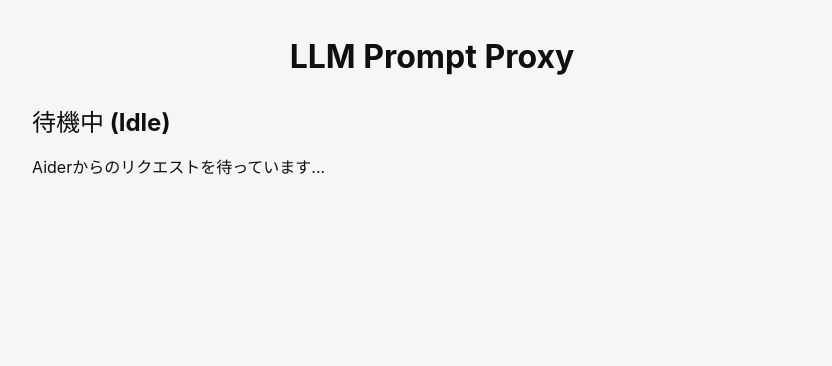
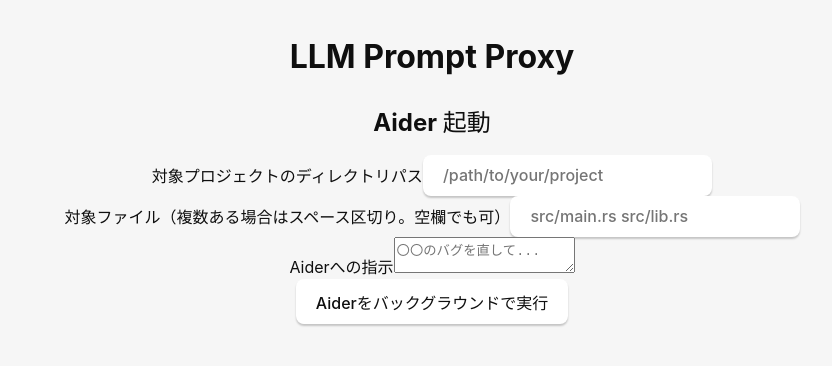
Before and after one commit to gotakugh/prompt-proxy, a React (Vite) app: page / in a window 1280 px wide. Shown: the top 366 px of the page, without its empty margins (208-1040 px from the left). Built offline with nearby package versions, Linux system fonts and the light colour scheme.

Commit message:
feat: Implement Aider batch execution from UI
Co-authored-by: aider (gemini/gemini-2.5-pro) <aider@aider.chat>

```diff
--- a/src/App.tsx
+++ b/src/App.tsx
@@ -3,7 +3,7 @@ import { invoke } from "@tauri-apps/api/core";
 import { listen } from "@tauri-apps/api/event";
 import "./App.css";
 
-type AppState = "idle" | "pending";
+type AppState = "init" | "idle" | "pending";
 
 interface PromptPayload {
   request_id: string;
@@ -12,7 +12,10 @@ interface PromptPayload {
 }
 
 function App() {
-  const [appState, setAppState] = useState<AppState>("idle");
+  const [appState, setAppState] = useState<AppState>("init");
+  const [targetDir, setTargetDir] = useState("");
+  const [files, setFiles] = useState("");
+  const [instruction, setInstruction] = useState("");
   const [promptData, setPromptData] = useState<PromptPayload | null>(null);
   const [aiResponse, setAiResponse] = useState("");
 
@@ -56,9 +59,53 @@ function App() {
     sendResponseToAider("Understood. No further changes needed.");
   };
 
+  const handleLaunchAider = async () => {
+    await invoke("launch_aider_batch", {
+      targetDir,
+      files,
+      message: instruction,
+    });
+    setAppState("idle");
+  };
+
   return (
     <main className="container">
       <h1>LLM Prompt Proxy</h1>
+
+      {appState === "init" && (
+        <div className="init-container">
+          <h2>Aider 起動</h2>
+          <div className="form-group">
+            <label>対象プロジェクトのディレクトリパス</label>
+            <input
+              type="text"
+              value={targetDir}
+              onChange={(e) => setTargetDir(e.target.value)}
+              placeholder="/path/to/your/project"
+            />
+          </div>
+          <div className="form-group">
+            <label>対象ファイル（複数ある場合はスペース区切り。空欄でも可）</label>
+            <input
+              type="text"
+              value={files}
+              onChange={(e) => setFiles(e.target.value)}
+              placeholder="src/main.rs src/lib.rs"
+            />
+          </div>
+          <div className="form-group">
+            <label>Aiderへの指示</label>
+            <textarea
+              value={instruction}
+              onChange={(e) => setInstruction(e.target.value)}
+              placeholder="〇〇のバグを直して..."
+            />
+          </div>
+          <button onClick={handleLaunchAider}>
+            Aiderをバックグラウンドで実行
+          </button>
+        </div>
+      )}
 
       {appState === "idle" && (
         <div className="idle-container">
```
Also changed, not shown: 1 other file (tests, documents, lock files or other folders).
